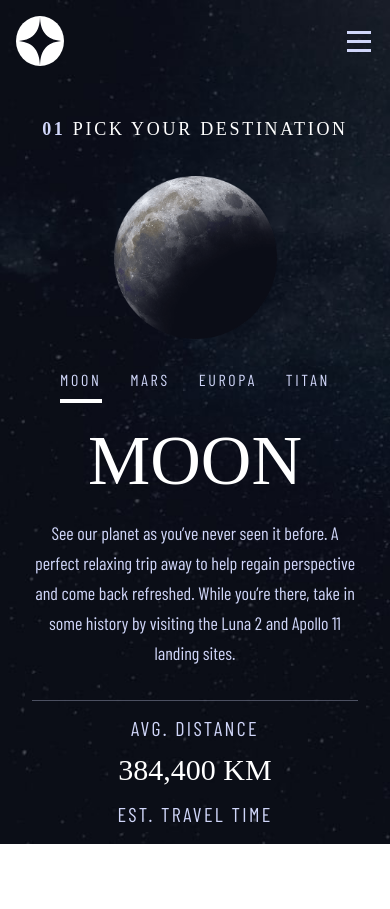
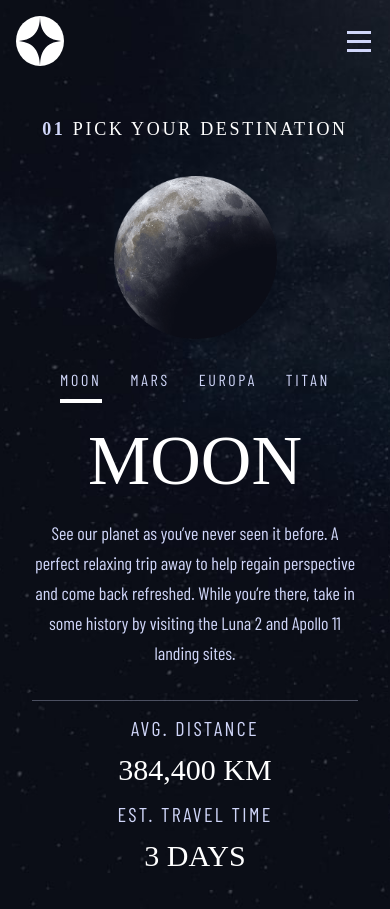
Before and after one commit to bengera/space-tourism, a website: page pages/destination-moon.html in a window 390 px wide. Drawn offline with nearby package versions, Linux system fonts and the light colour scheme; a web font is replaced by a local one.

Commit message:
moon-mobile-update

```diff
--- a/pages/destination-moon.html
+++ b/pages/destination-moon.html
@@ -19,7 +19,9 @@
 <body>
 
   <div class="container-destinations">
+
     <header-component></header-component>
+
 
     <main>
       <div class="destination flex-col">
@@ -59,11 +61,14 @@
             3 days
           </p>
         </div>
+
+        </div>
+
         </div>
 
       </main>
 
-      </div>
+      </div> <!--container-destinations-->
 
 
 
--- a/sass/_base.scss
+++ b/sass/_base.scss
@@ -45,7 +45,7 @@ html {
   box-sizing: border-box;
   scroll-behavior: smooth;
   overflow-x: hidden;
-
+  height: 100%;
 
   @media only screen and (max-width: $bp-large) {
     // font-size: 50%;
@@ -65,6 +65,8 @@ html {
 body {
   font-family: $font-primary;
   box-sizing: border-box;
+  margin: 0;
+  padding: 0;
 
 
 }
@@ -127,11 +129,13 @@ h5 {
 
 
 .container-destinations {
-  height: 100vh;
+  // height: 100vh;
   background-image: url('../assets/destination/background-destination-mobile.jpg');
   background-repeat: no-repeat;
   background-size: cover;
-  // background-position: center;
+  background-position: center;
+
+  // border: 2px solid hotpink;
   // position: relative;
 
 
```
Also changed, not shown: css/style.css.
